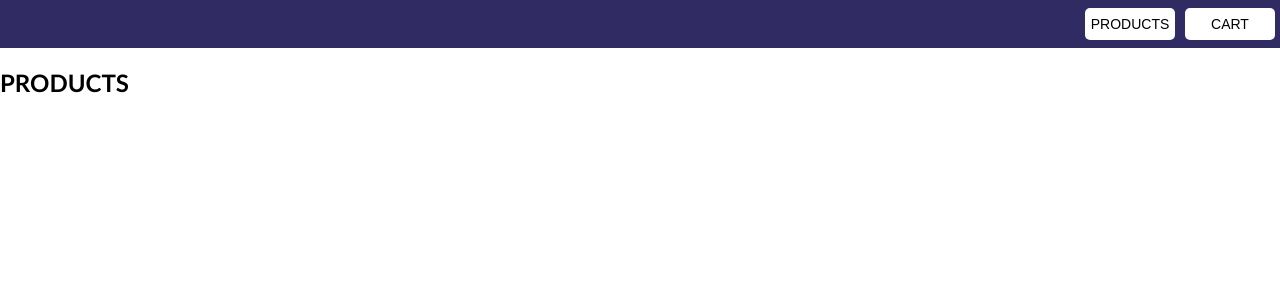
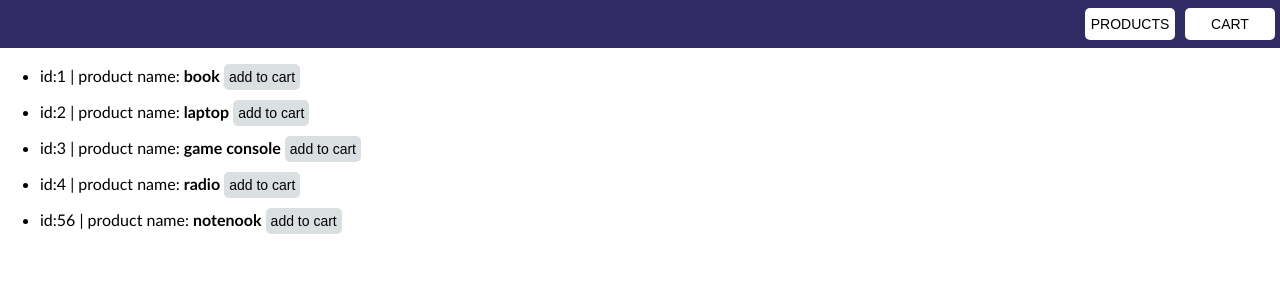
Before and after one commit to dineshyalla/shoppingCart, a React (Create React App) app: page / in a window 1280 px wide. Shown: the top 300 px of the page. Built offline with nearby package versions, Linux system fonts and the light colour scheme.

Commit message:
Basic Products List

```diff
--- a/src/components/Products.js
+++ b/src/components/Products.js
@@ -1,10 +1,34 @@
-import React, { useContext } from 'react';
+import React, { useState, useEffect, useContext } from 'react';
 
 function Products(){
+
+    const [ Products, setProducts] = useState([]);
+
+    useEffect(() => {
+        const productList = [
+            {name:'book', id:1}, {name:'laptop', id:2}, {name:'game console', id:3}, {name:'radio', id:4}, {name:'notenook', id:56}
+        ]
+        setProducts(productList);
+    }, [])
+
+    const prodlist = Products.map((i,index) => {
+        return <li key={index}>id:{i.id} | product name: <strong>{i.name}</strong>  <Addbutton pd={i}/></li>
+      })
+
     return (
-        <div>
-            <h2> PRODUCTS </h2>
-        </div>);
+        <ul>
+            {prodlist}
+        </ul>);
 };
 
+function Addbutton(props){
+
+    return(
+            <button>
+              add to cart
+            </button>
+    )
+  }
+
+
 export default Products;
--- a/src/style.css
+++ b/src/style.css
@@ -30,6 +30,11 @@ button{
     font-size: 14px;
     text-transform: uppercase;
   }
+
 .header-buttons{
     float: right;
 }
+
+li{
+    margin-top: 10px;
+  }
```
